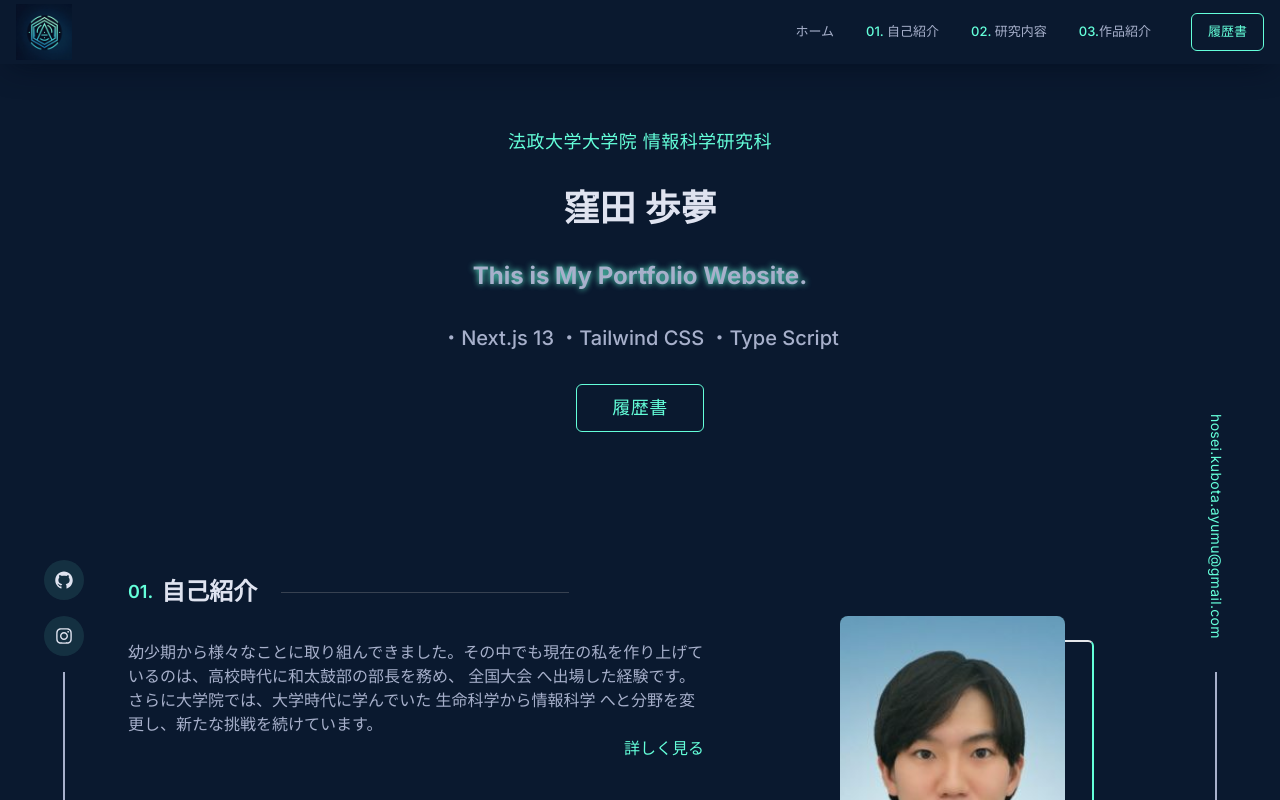
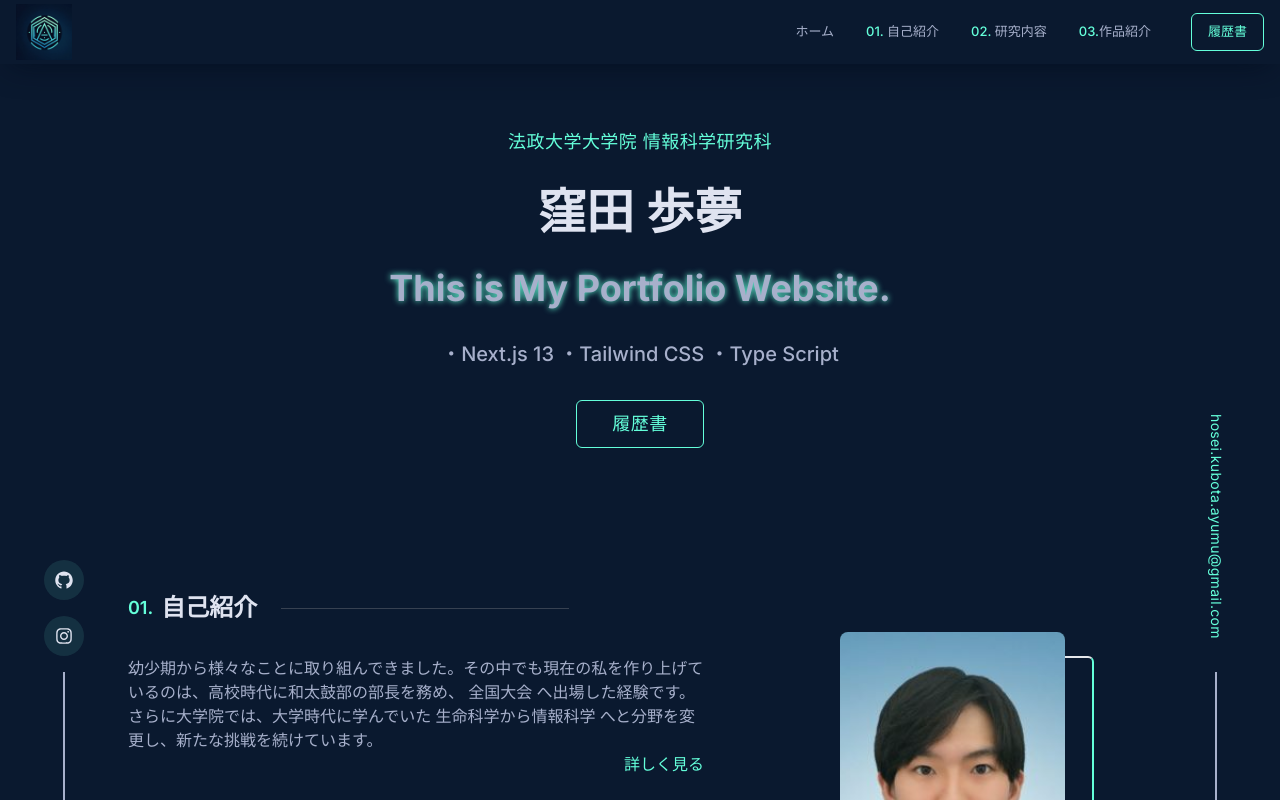
Before and after one commit to Ayumu0922/portfolio, a Next.js app: page / in a window 1280 px wide. Built offline with nearby package versions, Linux system fonts and the light colour scheme.

Commit message:
edit banner

```diff
--- a/components/Banner.tsx
+++ b/components/Banner.tsx
@@ -18,10 +18,10 @@ const Banner = () => {
         initial={{ y: 10, opacity: 0 }}
         animate={{ y: 0, opacity: 1 }}
         transition={{ duration: 0.5, delay: 1.8 }}
-        className=" text-3xl lgl:text-4xl font-semibold flex flex-col items-center"
+        className=" text-3xl md:text-5xl font-semibold flex flex-col items-center"
       >
         窪田 歩夢
-        <span className="text-textDark mt-4 lgl:mt-8 text-4xl animate-glow-slow font-bold  xs:text-2xl">
+        <span className="text-textDark mt-4 lgl:mt-8 md:text-4xl animate-glow-slow font-bold  xs:text-2xl">
           This is My Portfolio Website.
         </span>
       </motion.h1>
```
